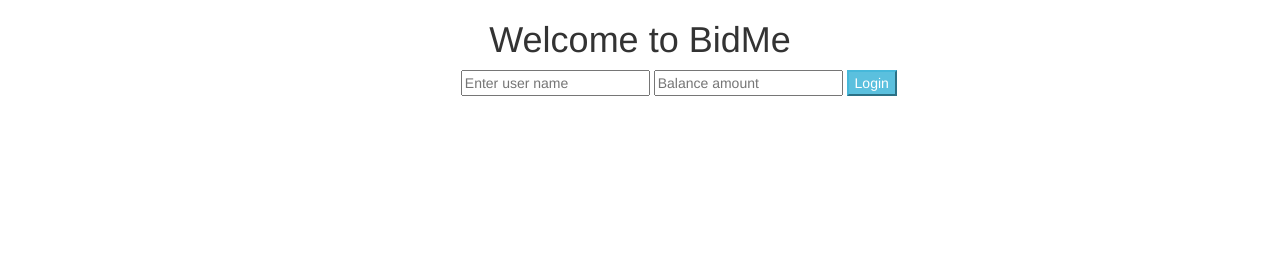
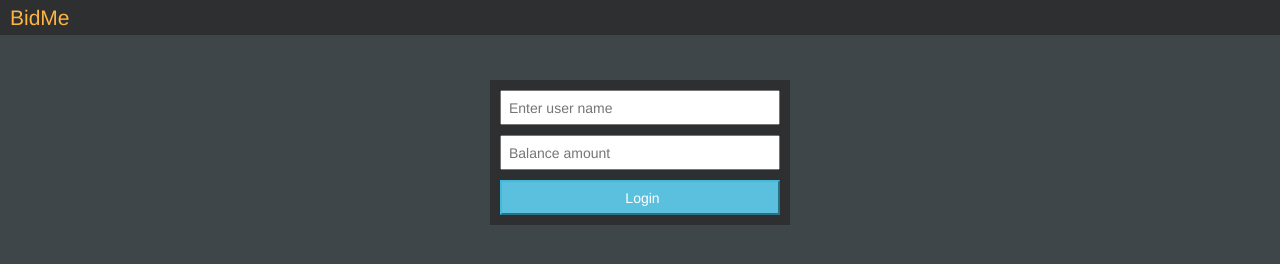
Before and after one commit to pranavkirtani/Auction, a website: page index.html in a window 1280 px wide. Drawn offline with nearby package versions, Linux system fonts and the light colour scheme; some packages are replaced by stand-ins of ours.

Commit message:
added styling for login page

```diff
--- a/css/style.css
+++ b/css/style.css
@@ -1,3 +1,53 @@
+body {
+	background-color: #3E4649;
+}
+
+/* index.html */
+.bidme-header {
+	position: fixed;
+	height: 35px;
+	width: 100%;
+	background-color: #2E2F31;
+	top:0;
+}
+
+.logo {
+    color: #fdb53f;
+    float: left;
+    font-size: 1.5em;
+    margin-left: 10px;
+    margin-top: 3px;
+}
+
+.pg-cntr {
+	margin-top: 35px;
+}
+/* end index.html */
+
+/* login screen */
+#loginScreen.login-form-cntr {
+	width: 300px;
+	padding: 10px;
+	margin: 80px auto 0 auto;
+	height: 145px;
+	background-color: #2E2F31;
+}
+
+#loginScreen input {
+	float: left;
+	width: 100%;
+	height: 35px;
+	margin-bottom: 10px;
+	text-indent: 5px;
+}
+
+.login-btn {
+
+	margin-bottom: 0;
+}
+
+/* login screen - end */
+
 .inventory{
        float: left;
     margin-left: 25%;
@@ -29,6 +79,3 @@ width:11%
 h1{
 text-align: center
 }
-.loginname{
-margin-left:36%
-}
--- a/database.js
+++ b/database.js
@@ -1,3 +1,4 @@
 var mongoose = require('mongoose');
-mongoose.connect('mongodb://localhost:27017/auction');
+//mongoose.connect('mongodb://localhost:27017/auction');
+mongoose.connect('mongodb://10.44.188.88:27017/bidme-dev');
 module.exports=mongoose;
--- a/index.html
+++ b/index.html
@@ -11,10 +11,12 @@
 <script src='/javascripts/auctionController.js'></script>
 <script src='/javascripts/userLoginController.js'></script>
 
-<h1>Welcome to BidMe</h1>
 <html ng-app='myApp'>
+<header class="bidme-header"> <div class="logo">BidMe</div> </header>
+<div class="pg-cntr">
 <ng-view>
 
 </ng-view>
+</div>
 
 </html>
--- a/views/login.html
+++ b/views/login.html
@@ -1,3 +1,5 @@
+<div id="loginScreen" class="login-form-cntr">
 <input type="text" placeholder="Enter user name" ng-model="user_name" class="loginname"/>
 <input type="text" placeholder="Balance amount" ng-model="balance" />
-<input type="submit"  class="btn-info" value="Login" ng-click="login();"/>
+<input type="submit"  class="btn-info login-btn" value="Login" ng-click="login();"/>
+</div>
```
